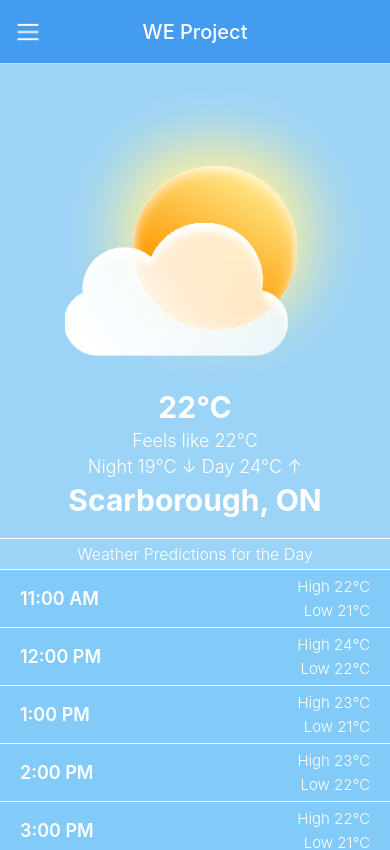
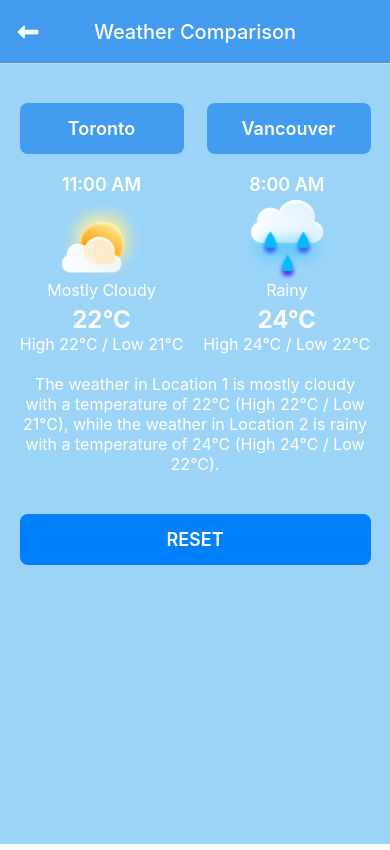
Before and after one commit to parthvekariya98/we_protect_repo, a React Native app in the folder WeProtect/: screen /CompareScreen in a window 390 px wide. Shown: the top 850 px of the page. Built offline with nearby package versions, Linux system fonts and the light colour scheme.

Commit message:
- compare weather screen

```diff
--- a/WeProtect/App.js
+++ b/WeProtect/App.js
@@ -10,6 +10,7 @@ import PaymentScreen from './src/screens/PaymentScreen';
 import SignupScreen from './src/screens/SignupScreen';
 import LoginScreen from './src/screens/LoginScreen';
 import ForgotPassword from './src/screens/ForgotPassword';
+import CompareScreen from './src/screens/CompareScreen';
 
 const Stack = createStackNavigator();
 
@@ -121,6 +122,23 @@ const App = () => {
             headerShown: false
           })}
         />
+         <Stack.Screen
+          name="CompareScreen"
+          component={CompareScreen}
+          options={({ navigation }) => ({
+            title: 'Weather Comparison',
+            headerTitleAlign: 'center',
+            headerTitleStyle: {
+              fontSize: 20,
+              color: 'white',
+            },
+            headerLeft: () => (
+              <TouchableOpacity onPress={() => handleMenuPress(navigation)} style={{ marginLeft: 16 }}>
+                <Image source={require('./src/images/ic_back.png')} style={{ width: 24, height: 24 }} />
+              </TouchableOpacity>
+            ),
+          })}
+        />
         <Stack.Screen
           name="Payment"
           component={PaymentScreen}
--- /dev/null
+++ b/WeProtect/src/screens/CompareScreen.js
@@ -0,0 +1,158 @@
+import React, { useState } from 'react';
+import { View, Text, Image, TouchableOpacity, StyleSheet } from 'react-native';
+import { useNavigation } from '@react-navigation/native';
+import { widthPercentageToDP as wp} from 'react-native-responsive-screen';
+
+const CompareScreen = () => {
+    const navigation = useNavigation();
+    const [location1, setLocation1] = useState('');
+    const [location2, setLocation2] = useState('');
+
+    const handleCompare = () => {
+        // Handle weather comparison action
+    };
+
+    return (
+        <View style={styles.container}>
+            <View style={styles.locations}>
+                <TouchableOpacity
+                    onPress={() => navigation.navigate('LocationSearch', { setLocation: setLocation1 })}
+                    style={styles.locationButton}
+                >
+                    <Text style={styles.locationButtonText}>Toronto</Text>
+                    <Text style={styles.locationText}>{location1}</Text>
+                </TouchableOpacity>
+
+                <TouchableOpacity
+                    onPress={() => navigation.navigate('LocationSearch', { setLocation: setLocation2 })}
+                    style={styles.locationButton}
+                >
+                    <Text style={styles.locationButtonText}>Vancouver</Text>
+                    <Text style={styles.locationText}>{location2}</Text>
+                </TouchableOpacity>
+            </View>
+
+            <View style={styles.weatherComparison}>
+                <View style={styles.weatherItem}>
+                    <Text style={styles.time}>11:00 AM</Text>
+                    <Image source={require('../images/icon1.png')} style={styles.weatherImage} />
+                    <Text style={styles.weatherText}>Mostly Cloudy</Text>
+                    <Text style={styles.temperature}>22°C</Text>
+                    <Text style={styles.highLow}>High 22°C / Low 21°C</Text>
+                </View>
+
+                <View style={styles.weatherItem}>
+                    <Text style={styles.time}>8:00 AM</Text>
+                    <Image source={require('../images/icon3.png')} style={styles.weatherImage} />
+                    <Text style={styles.weatherText}>Rainy</Text>
+                    <Text style={styles.temperature}>24°C</Text>
+                    <Text style={styles.highLow}>High 24°C / Low 22°C</Text>
+                </View>
+            </View>
+
+            <Text style={styles.comparisonStatement}>
+                The weather in Location 1 is mostly cloudy with a temperature of 22°C (High 22°C / Low 21°C),
+                while the weather in Location 2 is rainy with a temperature of 24°C (High 24°C / Low 22°C).
+            </Text>
+
+            <TouchableOpacity onPress={handleCompare} style={styles.compareButton}>
+                <Text style={styles.compareButtonText}>RESET</Text>
+            </TouchableOpacity>
+        </View>
+    );
+};
+
+const styles = StyleSheet.create({
+    container: {
+        flex: 1,
+        backgroundColor: '#9CD4F8',
+        alignItems: 'center',
+        paddingTop: wp('10%')
+        // justifyContent: 'center',
+    },
+    locations: {
+        flexDirection: 'row',
+        justifyContent: 'space-between',
+        marginBottom: 20,
+        width: wp('95%'),
+    },
+    locationButton: {
+        flexDirection: 'row',
+        justifyContent: 'center',
+        alignItems: 'center',
+        marginHorizontal: 10,
+        paddingHorizontal: 20,
+        paddingVertical: 15,
+        backgroundColor: '#439CEF',
+        borderRadius: 8,
+        width: wp('42%'),
+    },
+    locationButtonText: {
+        fontSize: 18,
+        fontWeight: '600',
+        color: 'white'
+    },
+    locationText: {
+        fontSize: 16,
+        fontWeight: '400',
+        color: 'white',
+    },
+    weatherComparison: {
+        flexDirection: 'row',
+        justifyContent: 'center',
+    },
+    weatherItem: {
+        alignItems: 'center',
+        marginHorizontal: 10,
+    },
+    time: {
+        fontSize: 18,
+        fontWeight: '600',
+        color: 'white',
+        marginBottom: 5,
+    },
+    weatherImage: {
+        width: 80,
+        height: 80,
+    },
+    weatherText: {
+        fontSize: 16,
+        fontWeight: '400',
+        color: 'white',
+        marginBottom: 5,
+    },
+    temperature: {
+        fontSize: 24,
+        fontWeight: 'bold',
+        color: 'white',
+    },
+    highLow: {
+        fontSize: 16,
+        fontWeight: '400',
+        color: 'white',
+    },
+    comparisonStatement: {
+        fontSize: 16,
+        fontWeight: '400',
+        color: 'white',
+        margin: 20,
+        textAlign: 'center',
+    },
+    compareButton: {
+        flexDirection: 'row',
+        justifyContent: 'center',
+        width: '90%',
+        margin: '5%',
+        paddingHorizontal: 20,
+        paddingVertical: 15,
+        backgroundColor: '#0081FB',
+        borderRadius: 8
+    },
+    compareButtonText: {
+        fontSize: 18,
+        fontWeight: '600',
+        color: 'white',
+    },
+});
+
+export default CompareScreen;
--- a/WeProtect/src/screens/LoginScreen.js
+++ b/WeProtect/src/screens/LoginScreen.js
@@ -10,6 +10,7 @@ const LoginScreen = () => {
 
     const handleLogin = () => {
         // Perform login action
+        navigation.navigate('PremiumFeature')
     };
 
     const handleForgotPassword = () => {
--- a/WeProtect/src/screens/PremiumFeatures.js
+++ b/WeProtect/src/screens/PremiumFeatures.js
@@ -10,8 +10,8 @@ const PremiumFeatures = () => {
         // Save button action
     };
 
-    const handleEditProfile = () => {
-        // Handle edit profile action
+    const compareButtonTap = () => {
+        navigation.navigate('CompareScreen');
     };
 
     return (
@@ -43,7 +43,7 @@ const PremiumFeatures = () => {
                 </View>
 
                 <TouchableOpacity
-                    onPress={saveButtonTap}
+                    onPress={compareButtonTap}
                     style={styles.saveBtn}>
                     <Text style={{ fontSize: 18, fontWeight: '600', color: 'white' }}>COMPARE</Text>
                 </TouchableOpacity>
--- a/WeProtect/src/screens/SignupScreen.js
+++ b/WeProtect/src/screens/SignupScreen.js
@@ -11,6 +11,7 @@ const SignupScreen = () => {
 
     const handleSignup = () => {
         // Perform signup action
+        navigation.navigate('PremiumFeature')
     };
 
     return (
```
